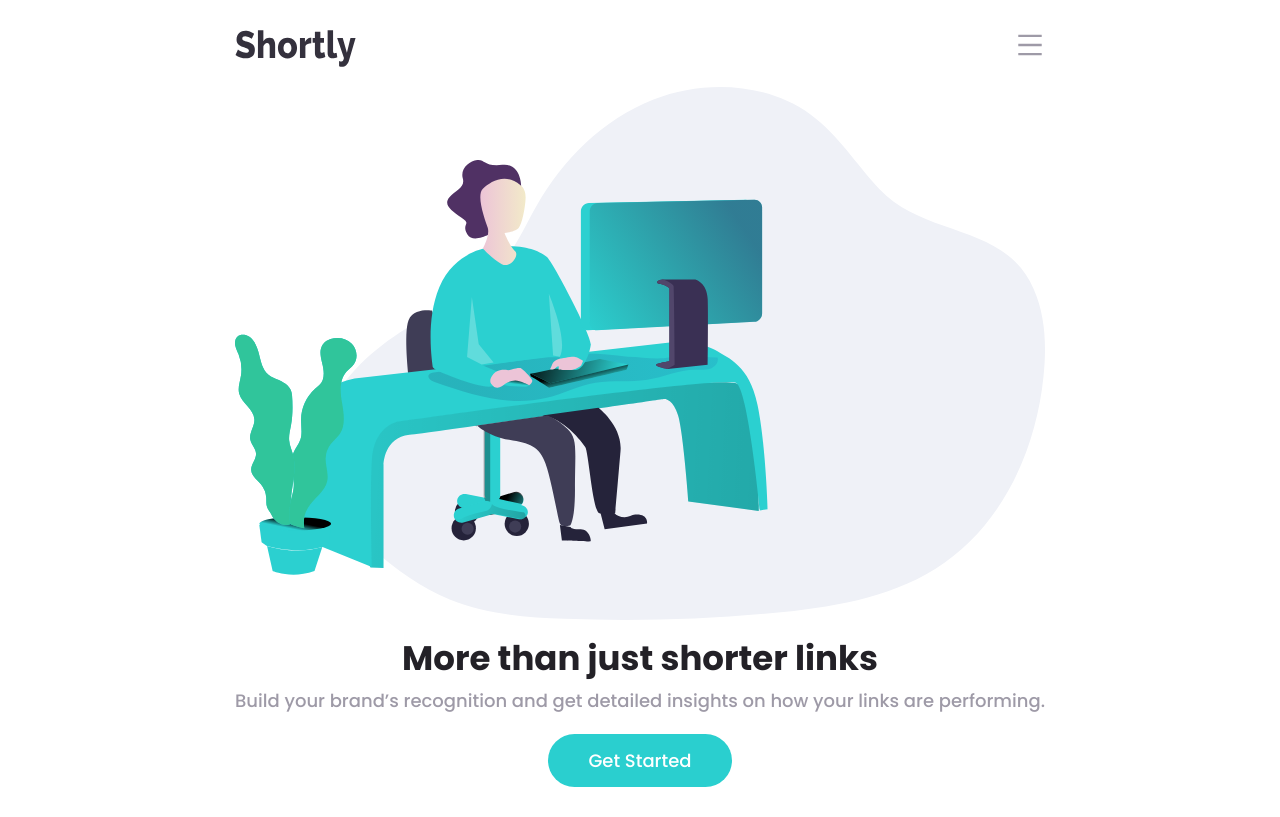
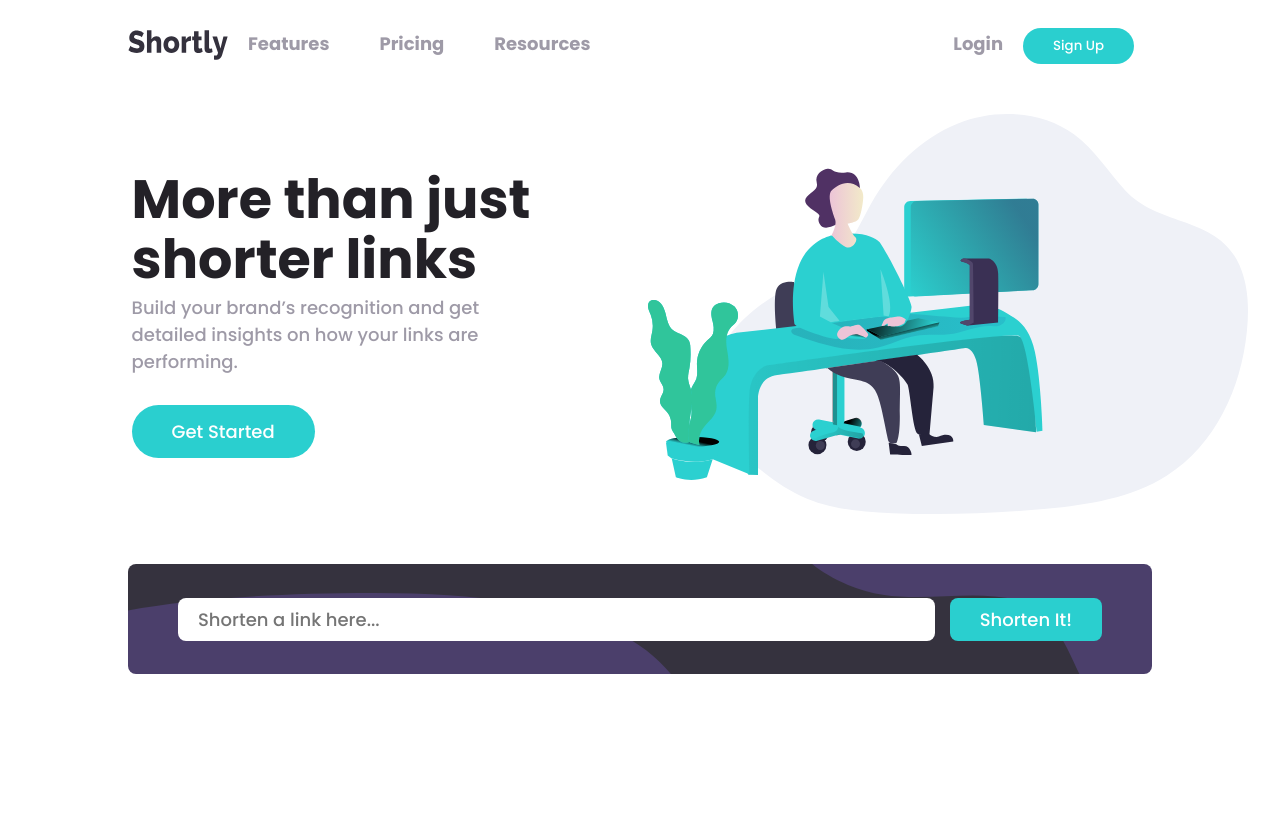
Before and after one commit to eduardohor/url-shortening-api-master, a React (Vite) app: page / in a window 1280 px wide. Built offline with nearby package versions, Linux system fonts and the light colour scheme.

Commit message:
changed the entire layout

```diff
--- a/src/App.tsx
+++ b/src/App.tsx
@@ -1,17 +1,16 @@
 import Globalstyles from "./styles/GlobalStyles";
-import { Container } from "./styles/Container";
+import { Home } from "./pages/Home";
 
-import { Header } from './components/Header/index'
 
 function App() {
 
   return (
-    <Container>
+    <>
 
-      <Header />
+      <Home />
 
       <Globalstyles />
-    </Container>
+    </>
   )
 }
 
--- a/src/components/Header/index.tsx
+++ b/src/components/Header/index.tsx
@@ -1,25 +1,42 @@
 import imgLogo from '../../assets/images/logo.svg'
 import imgIllustration from '../../assets/images/illustration-working.svg'
 
-import { ContainerHeader, Top, Ilustration } from './styles'
+import { ContainerHeader, Top, Ilustration, NavItems, NavLogin } from './styles'
 
-import { MenuMobile } from '../MenuMobile/index'
 
 export function Header() {
     return (
         <ContainerHeader>
             <Top>
                 <img src={imgLogo} alt="Website logo, written the name shortly" />
-                <MenuMobile />
+                <div>
+                    <NavItems>
+                        <ul>
+                            <li><a href="#">Features</a></li>
+                            <li><a href="#">Pricing</a></li>
+                            <li><a href="#">Resources</a></li>
+
+                        </ul>
+                    </NavItems>
+                    <NavLogin>
+                        <ul>
+                            <li><a href="#">Login</a></li>
+                            <li><button>Sign Up</button></li>
+                        </ul>
+                    </NavLogin>
+                </div>
+
+
             </Top>
             <Ilustration>
-                <img src={imgIllustration} alt="Illustration. Woman in green shirt sitting in front of a green table, fiddling with the computer" />
                 <section>
                     <h1> More than just shorter links</h1>
                     <span> Build your brand’s recognition and get detailed insights on how your links are performing.</span>
                     <button> Get Started</button>
-
                 </section>
+                <div>
+                    <img src={imgIllustration} alt="Illustration. Woman in green shirt sitting in front of a green table, fiddling with the computer" />
+                </div>
             </Ilustration>
 
         </ContainerHeader>
--- a/src/components/Header/styles.ts
+++ b/src/components/Header/styles.ts
@@ -1,39 +1,90 @@
 import styled from "styled-components";
 
 export const ContainerHeader = styled.header`
-    padding: 30px 20px;
-    min-width: 375px;
+    display:flex ;
+    flex-direction: column ;
+    margin-bottom: 50px;
+
+
 `;
 
 export const Top = styled.div`
     display: flex;
     flex-direction:row ;
-    justify-content: space-between ;
+
+    img{
+        width: 100px;
+        height: 30px ;
+    }
+
+    div{
+        display: flex;
+        justify-content: space-between;
+        width: 100%;
+
+        ul{
+            display: flex;
+
+            li{
+                list-style: none;
+
+                a{
+                  color: hsl(257, 7%, 63%);
+                  font-weight: bold;
+                }
+
+            }
+        }
+    }
+
+`;
+
+export const NavItems = styled.nav`
+    padding-left: 20px;
+
+    li{
+        margin-right: 50px;
+    }
+`
+export const NavLogin = styled.nav`
+    li{
+        margin-left: 20px;
+    }
+    button{
+        background:  hsl(180, 66%, 49%);
+        color: #fff;
+        border: none;
+        margin-top: -5px;
+        margin-right: 18px;
+        padding: 8px 30px;
+        border-radius: 30px;
+        white-space: nowrap;
+    }
 `
 
 export const Ilustration = styled.div`
     display: flex;
-    flex-direction: column ;
-
-    img{
-        padding-top: 20px;
-        min-width: 500px;
-    }
+    margin-top: 50px;
+    justify-content: space-around;
 
     section{
-        padding-top: 20px;
-        text-align: center;
+        max-width: 40%;
+        display:flex ;
+        flex-direction: column;
+        justify-content: center;
+        align-items: flex-start;
 
         h1{
-            font-size: 34px;
+            font-size: 54px;
             color: hsl(260, 8%, 14%);
             line-height: 1.1;
-            margin-bottom: 10px;
+            margin-bottom: 5px;
         }
 
         span{
             color: hsl(257, 7%, 63%);
             display: block;
+            margin-bottom: 10px;
         }
 
         button{
@@ -45,5 +96,18 @@ export const Ilustration = styled.div`
             padding: 13px 40px;
             border-radius: 30px;
         }
+
+
     }
-`
+
+    div{
+        width: 600px;
+        height: 400px;
+
+         img{
+            width: 100%;
+            height: 100%;
+            margin-left: 100px;
+         }
+     }
+`;
--- /dev/null
+++ b/src/components/Main/index.tsx
@@ -0,0 +1,10 @@
+import { ContainerShorten } from './styles'
+
+export function Main() {
+    return (
+        <ContainerShorten>
+            <input type="text" placeholder='Shorten a link here...' />
+            <button>Shorten It!</button>
+        </ContainerShorten>
+    )
+}
--- /dev/null
+++ b/src/components/Main/styles.ts
@@ -0,0 +1,35 @@
+import styled from "styled-components";
+import imgBgShortenDesktop from '../../assets/images/bg-shorten-desktop.svg'
+
+export const ContainerShorten = styled.div`
+    background-image: url(${imgBgShortenDesktop});
+    background-color:  hsl(255, 11%, 22%);
+    width: 100% ;
+    height: 110px;
+    border-radius: 8px;
+    padding: 0 50px;
+
+    display:flex ;
+    justify-content: space-between;
+    align-items: center;
+
+    input{
+        width: 90%;
+        padding: 8px 20px;
+        border-radius: 8px;
+        border: none;
+        font-size: 18px;
+    }
+
+    button{
+        background:  hsl(180, 66%, 49%);
+        color: #fff;
+        border: none;
+        padding: 8px 30px;
+        border-radius: 8px;
+        white-space: nowrap;
+        margin-left: 15px;
+        font-size: 18px;
+
+    }
+`
--- a/src/components/MenuMobile/index.tsx
+++ b/src/components/MenuMobile/index.tsx
@@ -8,6 +8,7 @@ export function MenuMobile() {
     return (
         <Container>
             <AiOutlineMenu size={30} color={'hsl(257, 7%, 63%)'} />
+
         </Container>
     )
 }
--- /dev/null
+++ b/src/pages/Home.tsx
@@ -0,0 +1,13 @@
+import { Header } from "../components/Header";
+import { Main } from "../components/Main";
+
+import { Container } from './styles'
+
+export function Home() {
+    return (
+        <Container>
+            <Header />
+            <Main />
+        </Container>
+    )
+}
--- /dev/null
+++ b/src/pages/styles.ts
@@ -0,0 +1,8 @@
+import styled from "styled-components";
+
+export const Container = styled.div`
+   display: flex;
+   flex-direction:column ;
+   width: 80vw;
+   margin: 30px 0 20px 0;
+`
--- a/src/styles/Container.ts
+++ /dev/null
@@ -1,6 +0,0 @@
-import styled from 'styled-components'
-
-export const Container = styled.div`
-  display: flex ;
-  justify-content: center ;
-`;
--- a/src/styles/GlobalStyles.ts
+++ b/src/styles/GlobalStyles.ts
@@ -14,6 +14,8 @@ export default createGlobalStyle`
 
     body{
         font-size: 18px;
+        display: flex;
+        justify-content:center ;
     }
 
 
```
